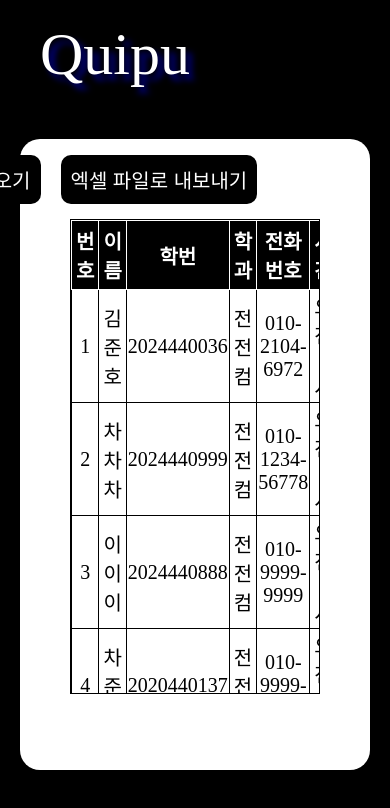
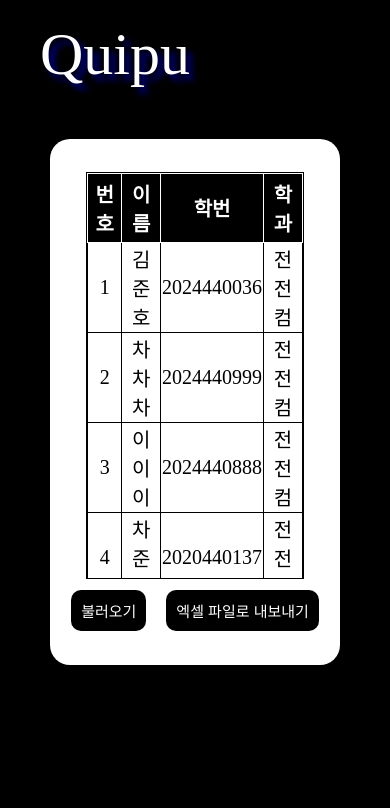
Before and after one commit to Quipu-Developers/backoffice-frontend, a React (Create React App) app: page /dbpage in a window 390 px wide. Shown: the top 808 px of the page. Built offline with nearby package versions, Linux system fonts and the light colour scheme.

Commit message:
Feat: 미디어쿼리 생성

```diff
--- a/src/style/dbpage.css
+++ b/src/style/dbpage.css
@@ -28,9 +28,9 @@
 
 .buttonlist {
   height: 40px;
-  margin-right: 60%;
   display: flex;
   align-items: center;
+  margin-right: 60%;
   padding-bottom: 20px;
 }
 
@@ -42,7 +42,7 @@
   display: inline-block;
   white-space: nowrap;
   padding: 10px;
-  font-size: 20px;
+  font-size: 15px;
   border-radius: 10px;
   background-color: black;
   color: white;
@@ -165,48 +165,31 @@
 }
 
 
-/* @media (max-width: 768px) {
-.container {
-height: auto;
+@media (max-width: 768px) {
+  /* 표 요소 줄이기 */
+  .dbbox th:nth-child(5),
+  .dbbox th:nth-child(6),
+  .dbbox td:nth-child(5),
+  .dbbox td:nth-child(6){
+    display: none;
   }
 
-.logo {
-font-size: 30px;
-padding-top: 10px;
+  /* 박스 크기 줄이기 */
+  .bottombox {
+    height: 60vh;
+    padding: 10px;
+    margin: 0px 50px;
+    justify-content: center;
   }
 
-.bottombox {
-flex-direction: column;
+  /* 버튼 위치 바꾸기 */
+  .buttonlist {
+    order: 2;
+    margin: 10px 0 0 0;
+    padding: 2px;
   }
 
-.buttonlist {
-width: 100%;
-margin: 10px 0 0 0;
-padding: 15px 0 5px 0;
-
-
-flex-direction: row;
-justify-content: left;
-padding-left: 10px;
+  .dbbox{
+    order: 1;
   }
-
-.buttonlist button {
-background-color: yellow;
-box-shadow: 0 0 2px navy;
-
-
-border-radius: 10px;
-
-font-size: 13px;
-
-margin: 0 10px;
-width: 130px;
-height: 30px;
-
-cursor: pointer;
 }
-
-.dbbox {
-padding: 20px;
-}
-} */
```
Lines whose indentation alone changed are shown as unchanged.
